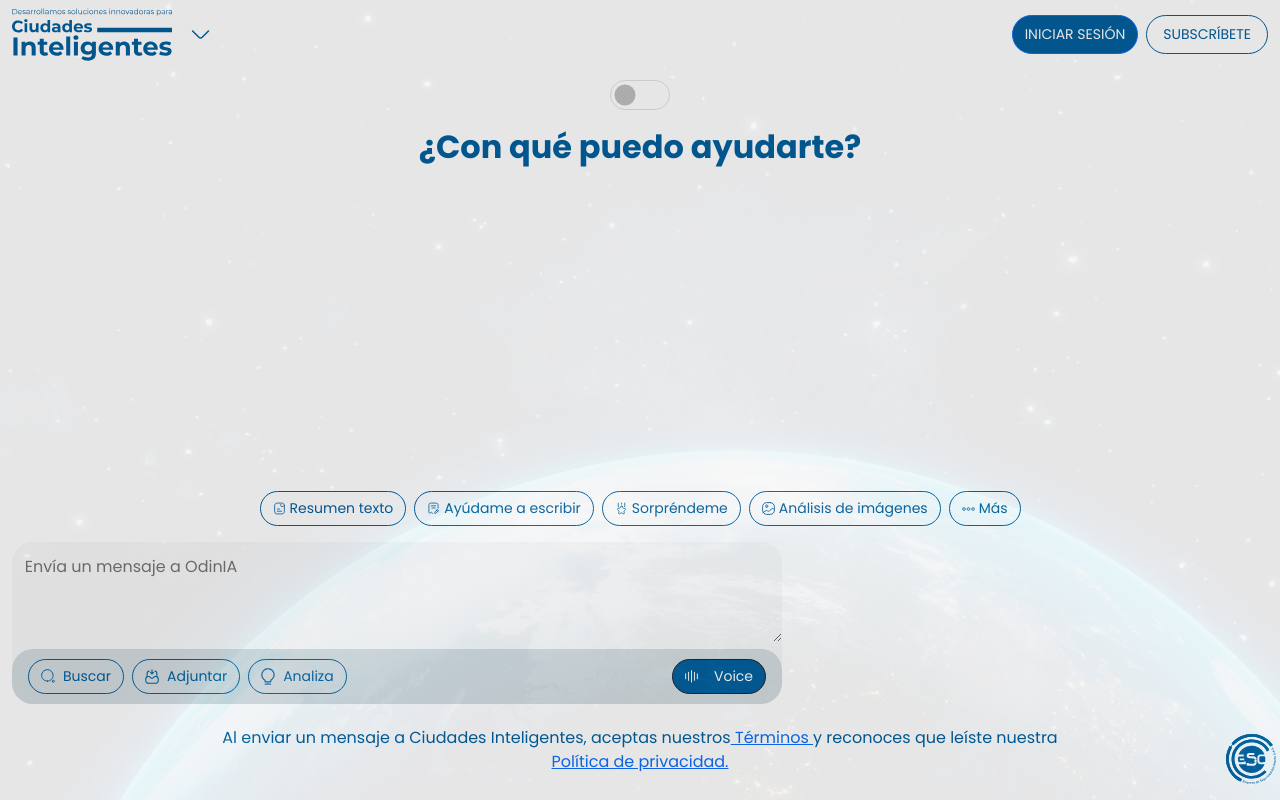
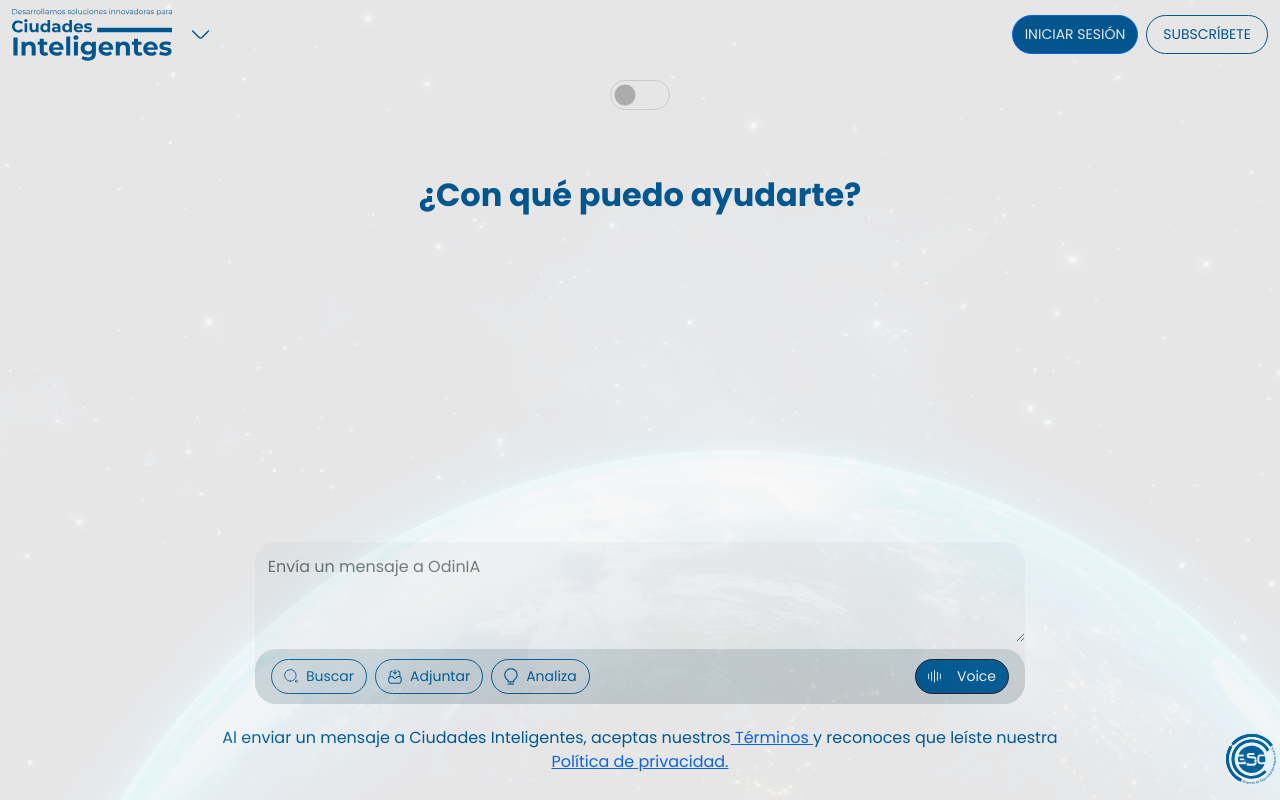
Before and after one commit to jhosephvillalba/smart-cities, a React (Vite) app: page / in a window 1280 px wide. Built offline with nearby package versions, Linux system fonts and the light colour scheme.

Commit message:
cambios en el front

```diff
--- a/src/components/ChatContent/index.jsx
+++ b/src/components/ChatContent/index.jsx
@@ -26,9 +26,9 @@ function ChatContent() {
   return (
     <>
       <div className={`d-flex flex-column justify-content-between ${styles.content_chat_heigth}`}>
-        <div className={`d-flex flex-column w-100 align-items-between my-3 ${styles.chat_container}`}>
-          <div className={`d-flex justify-content-center ${messages.length === 0 ? styles.title_visibility : styles.title_hidden}`}>
-            <p className="h2 main_title">¿Con qué puedo ayudarte?</p>
+        <div className={`d-flex flex-column w-100 my-3 ${styles.chat_container}`}>
+          <div className={`d-flex justify-content-center my-5 ${messages.length === 0 ? styles.title_visibility : styles.title_hidden}`}>
+            <p className="h2 main_title text-center">¿Con qué puedo ayudarte?</p>
           </div>
 
           {/* Área de mensajes */}
@@ -48,37 +48,7 @@ function ChatContent() {
             ))}
           </div>
         </div>
-        <div className="d-flex flex-column justify-content-center">
-          <div className={`d-flex justify-content-center ${messages.length === 0 ? styles.title_visibility : styles.title_hidden}`}>
-            <div className="w-100 d-flex justify-content-center flex-wrap mt-lg-4  mb-3" style={{ maxWidth: "1200px" }}>
-              <div className="d-flex flex-row gap-2 flex-wrap justify-content-center align-items-center">
-                <button className="btn btn-info d-flex justify-content-center align-items-center" data-bs-toggle="modal" data-bs-target="#about">
-                  <img src={IconBook} alt="ear" width={13} />
-                  <span className={`text-white ${styles.font_size} ms-1`}> Resumen texto </span>
-                </button>
-
-                <button className="btn btn-info d-flex justify-content-center align-items-center" data-bs-toggle="modal" data-bs-target="#helpWriter">
-                  <img src={IconNotas} alt="ear" width={13} />
-                  <span className={`text-white ${styles.font_size} ms-1`}> Ayúdame a escribir </span>
-                </button>
-
-                <button className="btn btn-info d-flex justify-content-center align-items-center">
-                  <img src={IconStar} alt="ear" width={13} />
-                  <span className={`text-white ${styles.font_size} ms-1`}> Sorpréndeme </span>
-                </button>
-
-                <button className="btn btn-info d-flex justify-content-center align-items-center">
-                  <img src={IconImg} alt="ear" width={13} />
-                  <span className={`text-white ${styles.font_size} ms-1`}> Análisis de imágenes </span>
-                </button>
-
-                <button className="btn btn-info d-flex justify-content-center align-items-center">
-                  <img src={IconMore} alt="ear" width={13} />
-                  <span className={`text-white ${styles.font_size} ms-1`}> Más </span>
-                </button>
-              </div>
-            </div>
-          </div>
+        <div className="d-flex justify-content-center">
           <ChatForm sendMessage={handlerMessage} />
         </div>
       </div>
```
Also changed, not shown: src/components/ChatForm/index.jsx (+32 -1 lines).
